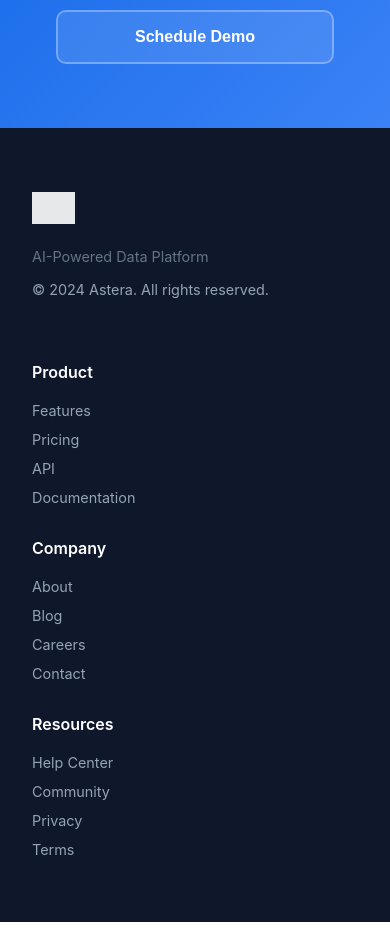
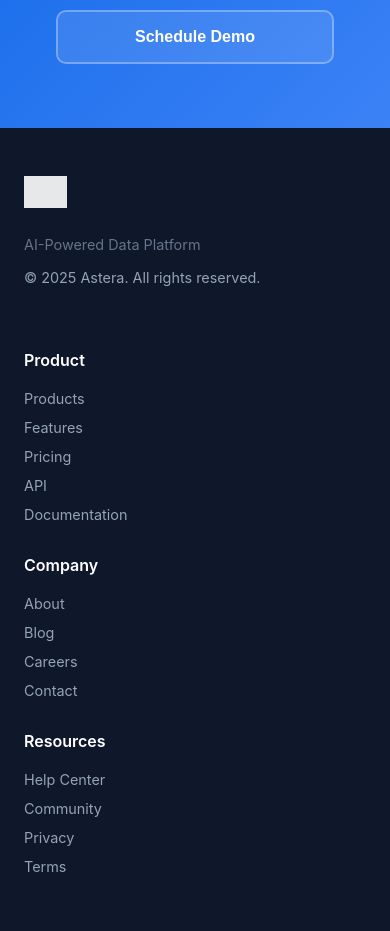
Before and after one commit to razaahmedastera/Astera-Vercel, a Next.js app in the folder Astera-Contentful/: page /product in a window 390 px wide. Shown: the part 6320-7251 px from the top of the page. Built offline with nearby package versions, Linux system fonts and the light colour scheme; grey boxes are pictures that could not be loaded.

Commit message:
footer fixed

```diff
--- a/Astera-Contentful/src/app/layout.tsx
+++ b/Astera-Contentful/src/app/layout.tsx
@@ -1,6 +1,7 @@
 import type { Metadata } from 'next';
 import '@/styles/globals.css';
 import { Navigation } from '@/components/ui/Navigation';
+import { Footer } from '@/components/ui/Footer';
 
 export const metadata: Metadata = {
   title: 'Astera Web',
@@ -14,9 +15,10 @@ export default function RootLayout({
 }>) {
   return (
     <html lang="en">
-      <body>
+      <body style={{ display: 'flex', flexDirection: 'column', minHeight: '100vh' }}>
         <Navigation />
-        {children}
+        <main style={{ flex: 1 }}>{children}</main>
+        <Footer />
       </body>
     </html>
   );
--- a/Astera-Contentful/src/components/screens/ProductScreen/ProductScreen.tsx
+++ b/Astera-Contentful/src/components/screens/ProductScreen/ProductScreen.tsx
@@ -188,46 +188,6 @@ export function ProductScreen() {
           </div>
         </div>
       </section>
-
-      {/* Footer */}
-      <footer className={styles.footer}>
-        <div className={styles.footerContainer}>
-          <div className={styles.footerBrand}>
-            <div className={styles.footerLogo}>
-              <img
-                src="https://www.astera.com/wp-content/uploads/2024/09/Astera-logo.svg"
-                alt="Astera Logo"
-                className={styles.footerLogoImage}
-              />
-            </div>
-            <p className={styles.footerTagline}>AI-Powered Data Platform</p>
-            <p className={styles.footerCopyright}>© 2024 Astera. All rights reserved.</p>
-          </div>
-          <div className={styles.footerLinks}>
-            <div className={styles.footerColumn}>
-              <h4 className={styles.footerTitle}>Product</h4>
-              <a href="#" className={styles.footerLink}>Features</a>
-              <a href="#" className={styles.footerLink}>Pricing</a>
-              <a href="#" className={styles.footerLink}>API</a>
-              <a href="#" className={styles.footerLink}>Documentation</a>
-            </div>
-            <div className={styles.footerColumn}>
-              <h4 className={styles.footerTitle}>Company</h4>
-              <a href="#" className={styles.footerLink}>About</a>
-              <a href="#" className={styles.footerLink}>Blog</a>
-              <a href="#" className={styles.footerLink}>Careers</a>
-              <a href="#" className={styles.footerLink}>Contact</a>
-            </div>
-            <div className={styles.footerColumn}>
-              <h4 className={styles.footerTitle}>Resources</h4>
-              <a href="#" className={styles.footerLink}>Help Center</a>
-              <a href="#" className={styles.footerLink}>Community</a>
-              <a href="#" className={styles.footerLink}>Privacy</a>
-              <a href="#" className={styles.footerLink}>Terms</a>
-            </div>
-          </div>
-        </div>
-      </footer>
     </>
   );
 }
--- /dev/null
+++ b/Astera-Contentful/src/components/ui/Footer/Footer.module.css
@@ -0,0 +1,105 @@
+/* Footer */
+.footer {
+  background: #0f172a;
+  color: #94a3b8;
+  padding: 4rem 2rem 2rem;
+  margin-top: auto;
+}
+
+.footerContainer {
+  max-width: 1400px;
+  margin: 0 auto;
+  display: grid;
+  grid-template-columns: 1.5fr 2fr;
+  gap: 4rem;
+  margin-bottom: 2rem;
+}
+
+.footerBrand {
+  display: flex;
+  flex-direction: column;
+  gap: 1rem;
+}
+
+.footerLogo {
+  display: flex;
+  align-items: center;
+  margin-bottom: 0.5rem;
+}
+
+.footerLogoImage {
+  height: 32px;
+  width: auto;
+  object-fit: contain;
+  filter: brightness(0) invert(1);
+  opacity: 0.9;
+  cursor: pointer;
+  transition: opacity 0.2s ease;
+}
+
+.footerLogoImage:hover {
+  opacity: 1;
+}
+
+.footerTagline {
+  font-size: 0.9rem;
+  color: #64748b;
+  margin: 0;
+}
+
+.footerCopyright {
+  font-size: 0.9rem;
+  margin: 0;
+}
+
+.footerLinks {
+  display: grid;
+  grid-template-columns: repeat(3, 1fr);
+  gap: 2rem;
+}
+
+.footerColumn {
+  display: flex;
+  flex-direction: column;
+  gap: 0.75rem;
+}
+
+.footerTitle {
+  font-size: 1rem;
+  font-weight: 600;
+  color: white;
+  margin: 0 0 0.5rem 0;
+}
+
+.footerLink {
+  color: #94a3b8;
+  text-decoration: none;
+  font-size: 0.9rem;
+  transition: color 0.2s ease;
+}
+
+.footerLink:hover {
+  color: white;
+}
+
+/* Responsive Design */
+@media (max-width: 1024px) {
+  .footerContainer {
+    grid-template-columns: 1fr;
+  }
+
+  .footerLinks {
+    grid-template-columns: repeat(3, 1fr);
+  }
+}
+
+@media (max-width: 768px) {
+  .footer {
+    padding: 3rem 1.5rem 1.5rem;
+  }
+
+  .footerLinks {
+    grid-template-columns: 1fr;
+    gap: 2rem;
+  }
+}
--- /dev/null
+++ b/Astera-Contentful/src/components/ui/Footer/Footer.tsx
@@ -0,0 +1,48 @@
+import Link from 'next/link';
+import styles from './Footer.module.css';
+
+export function Footer() {
+  return (
+    <footer className={styles.footer}>
+      <div className={styles.footerContainer}>
+        <div className={styles.footerBrand}>
+          <div className={styles.footerLogo}>
+            <Link href="/">
+              <img
+                src="https://www.astera.com/wp-content/uploads/2024/09/Astera-logo.svg"
+                alt="Astera Logo"
+                className={styles.footerLogoImage}
+              />
+            </Link>
+          </div>
+          <p className={styles.footerTagline}>AI-Powered Data Platform</p>
+          <p className={styles.footerCopyright}>© 2025 Astera. All rights reserved.</p>
+        </div>
+        <div className={styles.footerLinks}>
+          <div className={styles.footerColumn}>
+            <h4 className={styles.footerTitle}>Product</h4>
+            <Link href="/product" className={styles.footerLink}>Products</Link>
+            <a href="#features" className={styles.footerLink}>Features</a>
+            <a href="#" className={styles.footerLink}>Pricing</a>
+            <a href="#" className={styles.footerLink}>API</a>
+            <a href="#" className={styles.footerLink}>Documentation</a>
+          </div>
+          <div className={styles.footerColumn}>
+            <h4 className={styles.footerTitle}>Company</h4>
+            <a href="#" className={styles.footerLink}>About</a>
+            <a href="#" className={styles.footerLink}>Blog</a>
+            <a href="#" className={styles.footerLink}>Careers</a>
+            <a href="#contact" className={styles.footerLink}>Contact</a>
+          </div>
+          <div className={styles.footerColumn}>
+            <h4 className={styles.footerTitle}>Resources</h4>
+            <a href="#" className={styles.footerLink}>Help Center</a>
+            <a href="#" className={styles.footerLink}>Community</a>
+            <a href="#" className={styles.footerLink}>Privacy</a>
+            <a href="#" className={styles.footerLink}>Terms</a>
+          </div>
+        </div>
+      </div>
+    </footer>
+  );
+}
--- /dev/null
+++ b/Astera-Contentful/src/components/ui/Footer/index.ts
@@ -0,0 +1 @@
+export { Footer } from './Footer';
```
Also changed, not shown: Astera-Contentful/src/components/screens/HomeScreen/HomeScreen.tsx (+0 -40 lines).
